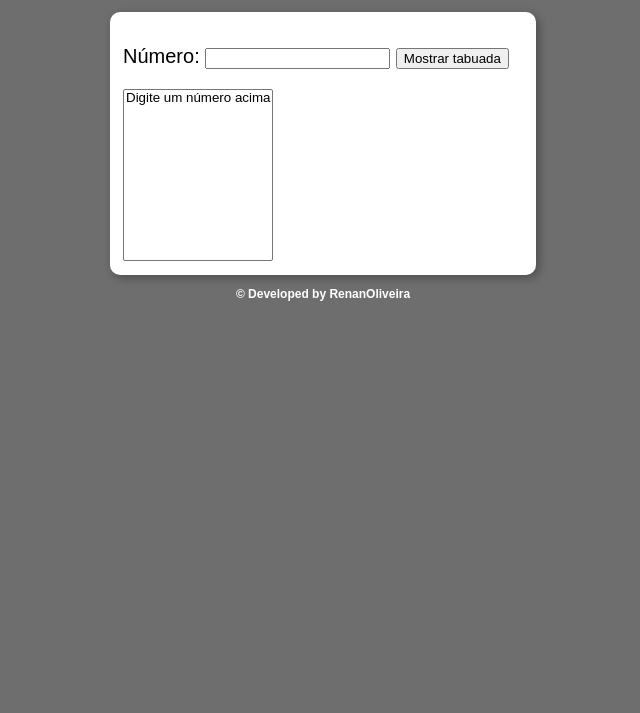
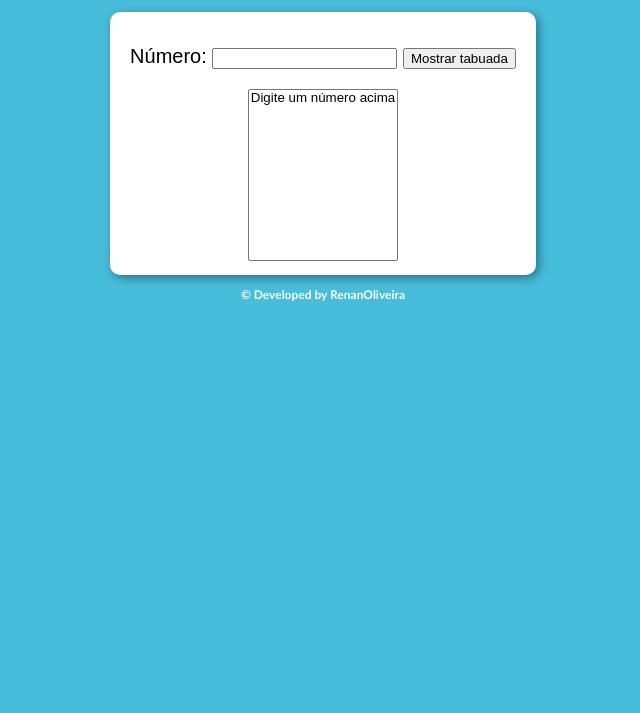
Before and after one commit to 0liveira/rian, a plain HTML site: page index.html in a window 1280 px wide. Shown: the part 87-800 px from the top of the page, without its empty margins (317-957 px from the left). Drawn offline with Linux system fonts and the light colour scheme.

Commit message:
Update estilo.css

```diff
--- a/estilo.css
+++ b/estilo.css
@@ -1,5 +1,5 @@
 body {
-    background-color: rgb(110, 110, 110);
+    background-color: rgba(70, 189, 219);
     font: normal 15pt Arial;
 }
 
@@ -14,11 +14,15 @@ section {
     padding: 13px;
     width: 400px;
     margin: auto;
-    box-shadow: 3px 3px 10px rgba(0, 0, 0, 0.3);
+    box-shadow: 3px 3px 10px rgba(0, 0, 0, 0.4);
+}
+
+div {
+    text-align: center;
 }
 
 footer {
-    font: bold 9pt Arial;
+    font: bold 9pt Calibri;
     color: white;
     text-align: center;
 }
```
